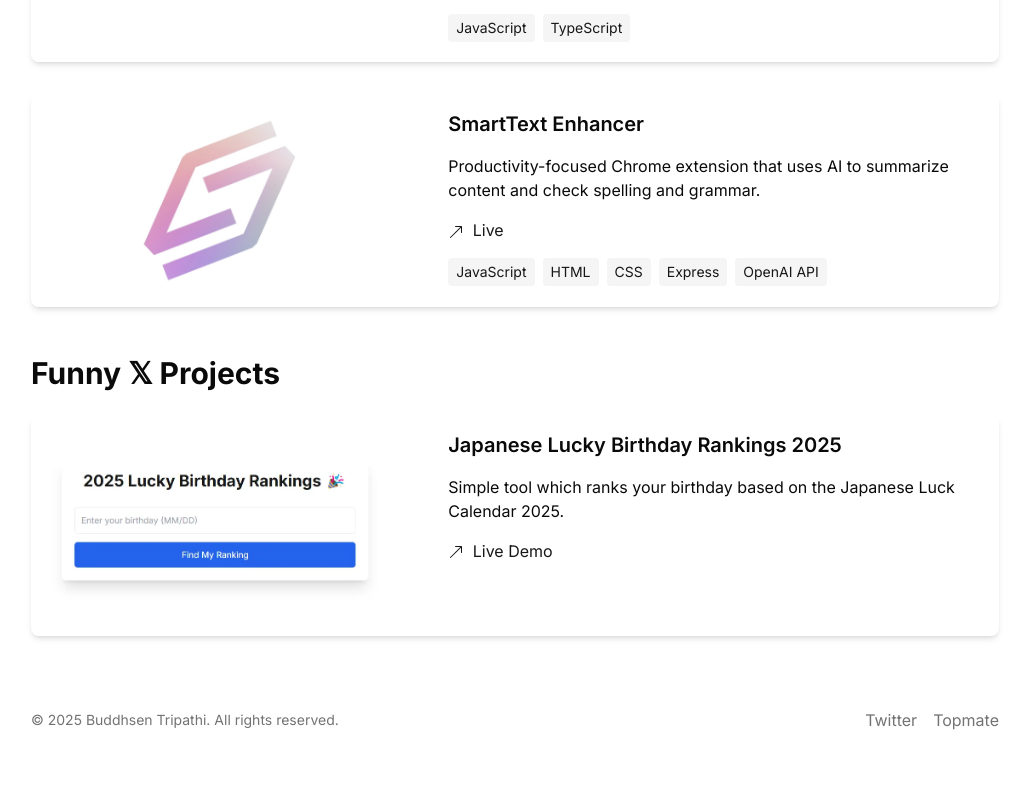
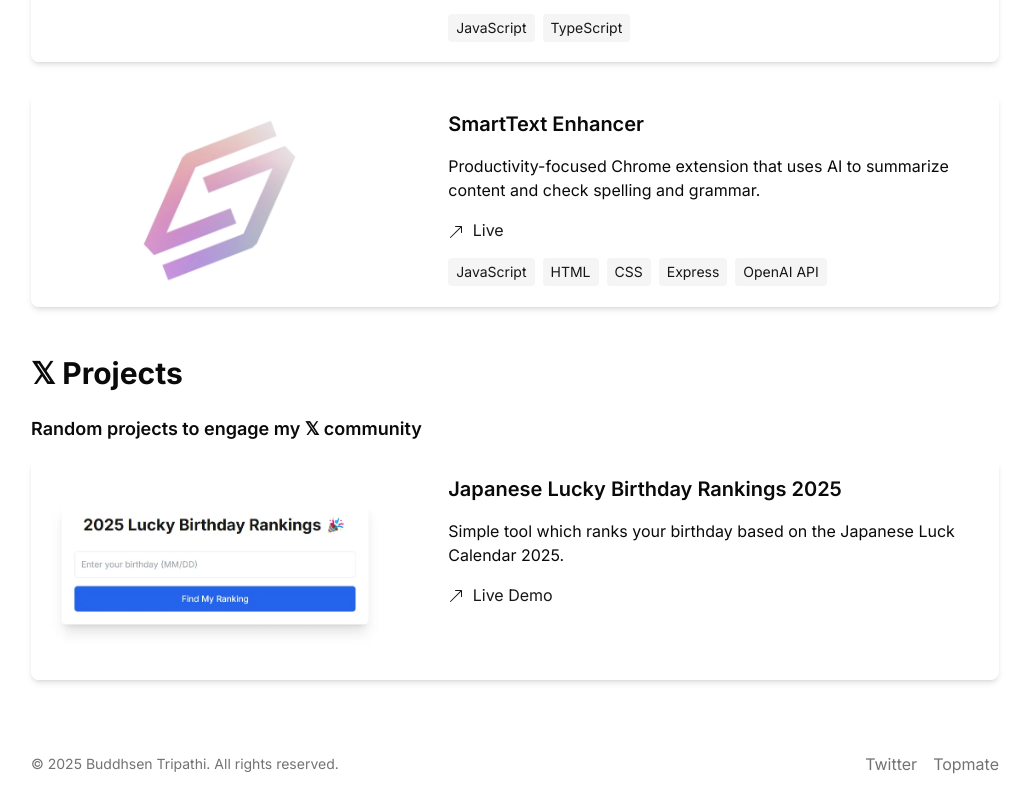
Before and after one commit to Buddhsen-tripathi/Portfolio, a Next.js app in the folder 2.0/: page /projects in a window 1280 px wide. Shown: the part 638-1438 px from the top of the page, without its empty margins (125-1155 px from the left). Before the commit the page ends 1394 px from the top, so only its background shows below. Built offline with nearby package versions, Linux system fonts and the light colour scheme.

Commit message:
UI Fixes

```diff
--- a/2.0/components/FeaturedProjects.tsx
+++ b/2.0/components/FeaturedProjects.tsx
@@ -22,7 +22,7 @@ const projects = [
     description: "Productivity-focused Chrome extension that uses AI to summarize content and check spelling and grammar.",
     github: null,
     demo: "https://chromewebstore.google.com/detail/smarttext-enhancer/chmpfoicecijpgmgcpnfhakmeaofmipm",
-    technologies: [ "JavaScript", "HTML", "CSS", "Express", "OpenAI API"],
+    technologies: ["JavaScript", "HTML", "CSS", "Express", "OpenAI API"],
   }
   ,
 ];
@@ -90,7 +90,7 @@ export default function FeaturedProjects() {
       {isHomePage && (
         <div className="mt-4 flex justify-center w-full">
           <Link href="/projects" className="w-full">
-          <div className="w-full bg-card text-card-foreground rounded-lg shadow-md hover:shadow-lg transition-all py-3 flex items-center justify-center gap-2 dark:hover:bg-primary-foreground dark:hover:text-primary">
+            <div className="w-full bg-card text-card-foreground rounded-lg shadow-md hover:shadow-lg transition-all py-3 flex items-center justify-center gap-2 dark:hover:bg-primary-foreground dark:hover:text-primary">
               <span>View more</span>
               <BsArrowRight className="inline-block" />
             </div>
@@ -100,7 +100,13 @@ export default function FeaturedProjects() {
 
       {/* Funny X Projects Section */}
       {!isHomePage && (<section className="mt-12">
-        <h2 className="text-3xl font-bold mb-6">Funny 𝕏 Projects</h2>
+        <h2 className="text-3xl font-bold mb-6">𝕏 Projects</h2>
+        <h3
+          className="text-lg font-semibold mb-4"
+          aria-label="I make random projects to engage my Twitter/X community"
+        >
+          Random projects to engage my 𝕏 community
+        </h3>
         <div className="space-y-8">
           {funnyProjects.map((project) => (
             <div key={project.title} className="flex flex-col md:flex-row gap-6 bg-card rounded-lg overflow-hidden shadow-md transition-all hover:shadow-lg hover:bg-primary/10">
@@ -118,7 +124,7 @@ export default function FeaturedProjects() {
                 <p className="mb-4 mt-4">{project.description}</p>
                 <div className="flex space-x-4">
                   <a href={project.demo} target="_blank" rel="noopener noreferrer" className="text-primary hover:underline">
-                    <BsArrowUpRight className="inline-block mr-1"/> Live Demo
+                    <BsArrowUpRight className="inline-block mr-1" /> Live Demo
                   </a>
                 </div>
                 <div className="mt-4 flex flex-wrap gap-2">
```
